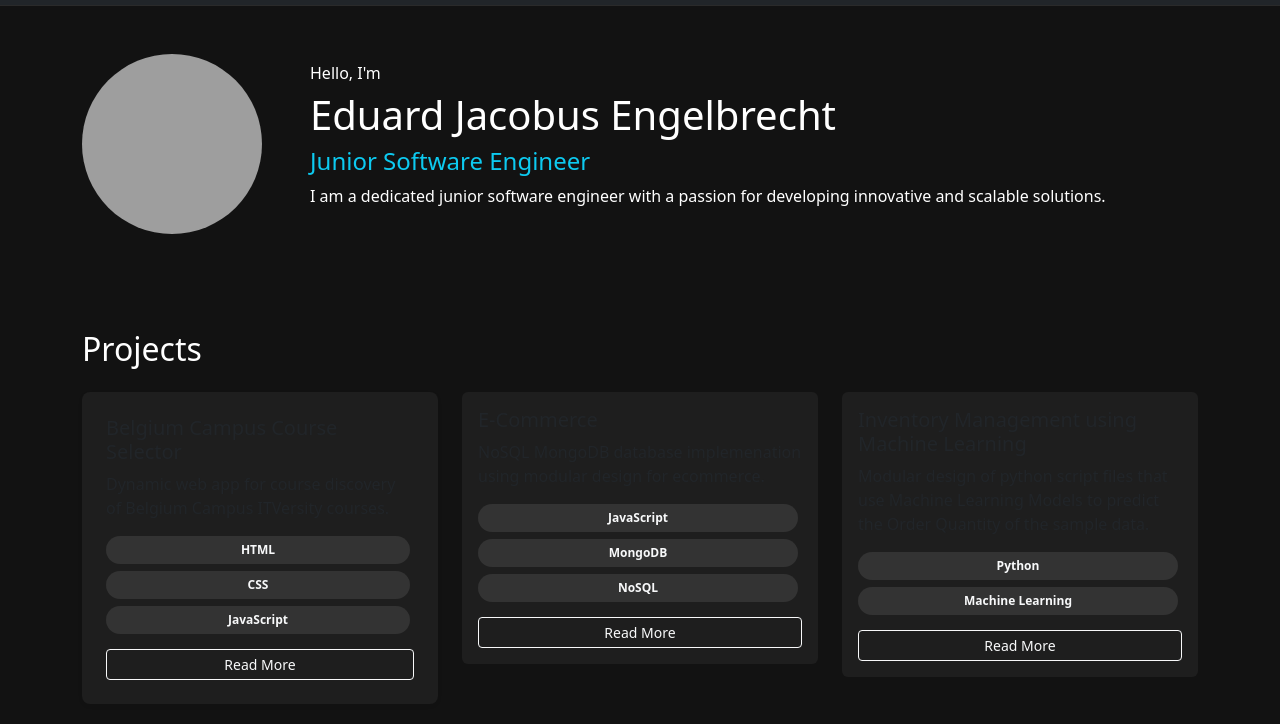
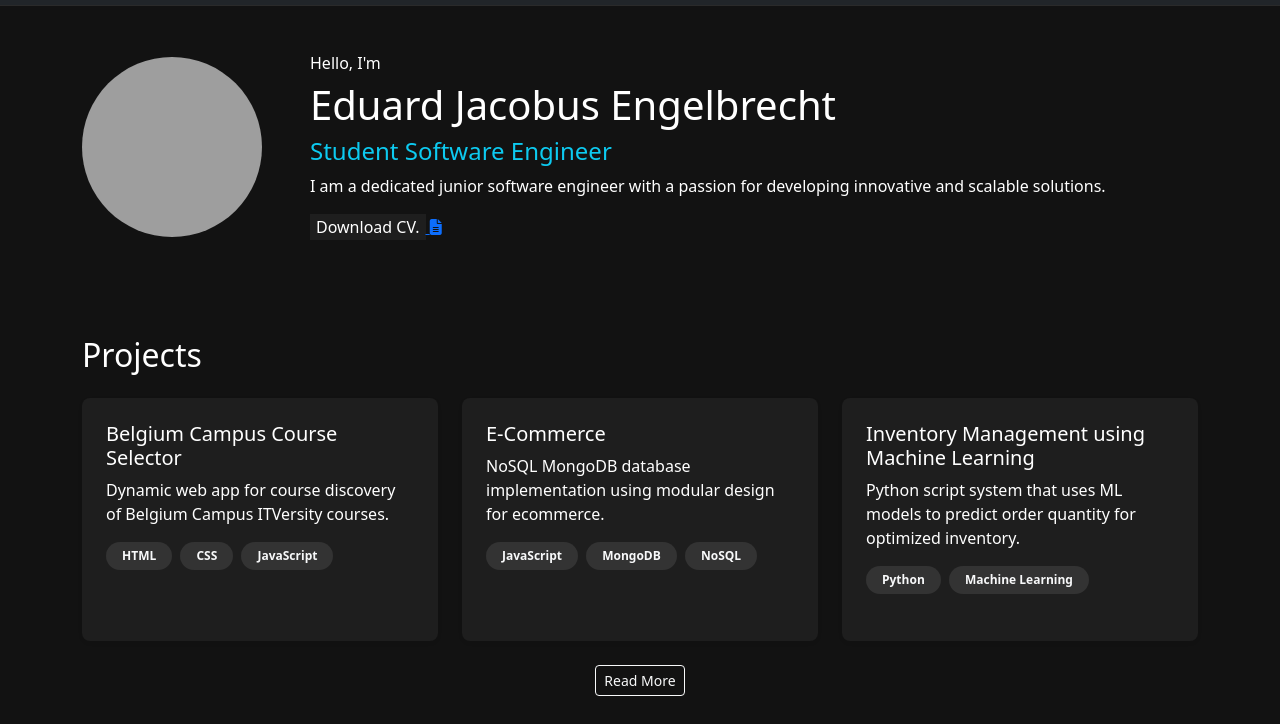
Before and after one commit to EJ-Engelbrecht/EJEPortfolioWeb, a plain HTML site: page index.html in a window 1280 px wide. Shown: the part 76-800 px from the top of the page. Drawn offline with nearby package versions, Linux system fonts and the light colour scheme; grey boxes are pictures that could not be loaded.

Commit message:
added back button fixed text color

```diff
--- a/index.html
+++ b/index.html
@@ -24,6 +24,7 @@
     .project-card {
       background-color: #1e1e1e;
       border: none;
+      color: white;
     }
     .badge {
       background-color: #333;
@@ -65,8 +66,14 @@
   <div>
     <h6>Hello, I'm</h6>
     <h1>Eduard Jacobus Engelbrecht</h1>
-    <h4 class="text-info">Junior Software Engineer</h4>
+    <h4 class="text-info">Student Software Engineer</h4>
     <p>I am a dedicated junior software engineer with a passion for developing innovative and scalable solutions.</p>
+    <a href="RESUME/EDUARD_JACOBUS_ENGELBRECHT_CV.pdf" target="_blank" title="View Resume" >
+    <button class="project-card">
+      Download CV.
+    </button>
+    <i class="fas fa-file-alt"></i>
+    </a>
   </div>
 </section>
 
@@ -74,37 +81,49 @@
 <section class="container my-5" id="projects">
   <h2 class="mb-4">Projects</h2>
   <div class="row g-4">
+
     <div class="col-md-4">
-      <div class="card project-card p-4 rounded-3 shadow-sm h-100">
+      <div class="card project-card p-4 rounded-3 shadow-sm h-100 d-flex flex-column">
+        <div class="mb-3">
           <h5>Belgium Campus Course Selector</h5>
           <p>Dynamic web app for course discovery of Belgium Campus ITVersity courses.</p>
           <span class="badge rounded-pill px-3 py-2 me-1 text-light">HTML</span>
           <span class="badge rounded-pill px-3 py-2 me-1 text-light">CSS</span>
           <span class="badge rounded-pill px-3 py-2 me-1 text-light">JavaScript</span>
-        <a href="projects.html#project-one" class="btn btn-outline-light btn-sm mt-2">Read More</a>
         </div>
       </div>
+    </div>
+
     <div class="col-md-4">
-      <div class="card project-card p-3">
+      <div class="card project-card p-4 rounded-3 shadow-sm h-100 d-flex flex-column">
+        <div class="mb-3">
           <h5>E-Commerce</h5>
-        <p>NoSQL MongoDB database implemenation using modular design for ecommerce.</p>
+          <p>NoSQL MongoDB database implementation using modular design for ecommerce.</p>
           <span class="badge rounded-pill px-3 py-2 me-1 text-light">JavaScript</span>
           <span class="badge rounded-pill px-3 py-2 me-1 text-light">MongoDB</span>
           <span class="badge rounded-pill px-3 py-2 me-1 text-light">NoSQL</span>
-        <a href="projects.html#project-one" class="btn btn-outline-light btn-sm mt-2">Read More</a>
-      </div>
-    </div>
-    <div class="col-md-4">
-      <div class="card project-card p-3">
-        <h5>Inventory Management using Machine Learning</h5>
-        <p>Modular design of python script files that use Machine Learning Models to predict the Order Quantity of the sample data.</p>
-        <span class="badge rounded-pill px-3 py-2 me-1 text-light">Python</span>
-        <span class="badge rounded-pill px-3 py-2 me-1 text-light">Machine Learning</span>
-        <a href="projects.html#project-one" class="btn btn-outline-light btn-sm mt-2">Read More</a>
         </div>
       </div>
     </div>
+
+    <div class="col-md-4">
+      <div class="card project-card p-4 rounded-3 shadow-sm h-100 d-flex flex-column">
+        <div class="mb-3">
+          <h5>Inventory Management using Machine Learning</h5>
+          <p>Python script system that uses ML models to predict order quantity for optimized inventory.</p>
+          <span class="badge rounded-pill px-3 py-2 me-1 text-light">Python</span>
+          <span class="badge rounded-pill px-3 py-2 me-1 text-light">Machine Learning</span>
+        </div>
+      </div>
+    </div>
+
+  </div>
+
+  <div class="text-center mt-4">
+    <a href="projects.html" class="btn btn-outline-light btn-sm">Read More</a>
+  </div>
 </section>
+
 
 
 <section class="container my-5">
@@ -142,7 +161,6 @@
       <a href="https://github.com/EJ-Engelbrecht" target="_blank"><i class="fab fa-github" title="GitHub Account"></i></a>
       <a href="https://www.linkedin.com/in/eduard-jacobus-engelbrecht-5ab022369/" target="_blank" title="LinkedIn Profile"><i class="fab fa-linkedin"></i></a>
       <a href="mailto:ejengelbrecht2004@gmail.com" title="Email"><i class="fas fa-envelope"></i></a>
-       <a href="RESUME/EDUARD_JACOBUS_ENGELBRECHT_CV.pdf" target="_blank" title="View Resume"><i class="fas fa-file-alt"></i></a>
     </div>
   </div>
 </section>
```
Also changed, not shown: about.html (+20 -1 lines), projects.html (+21 -0 lines). Lines whose indentation alone changed are shown as unchanged.
